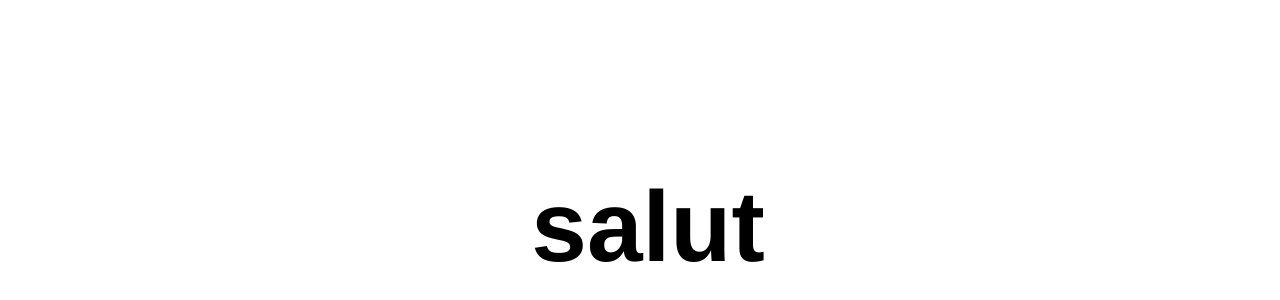
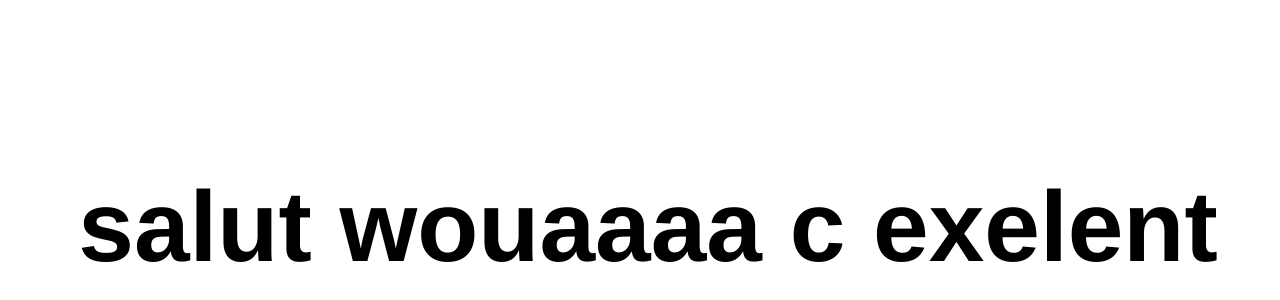
Before and after one commit to stann84/test2, a plain HTML site: page index.html in a window 1280 px wide. Shown: the part 218-518 px from the top of the page. Drawn offline with Linux system fonts and the light colour scheme.

Commit message:
changement du texte

```diff
--- a/index.html
+++ b/index.html
@@ -15,6 +15,6 @@
 	}
 </style>
 <body>
-<h1>salut</h1>
+<h1>salut wouaaaa c exelent</h1>
 </body>
 </html>
```
